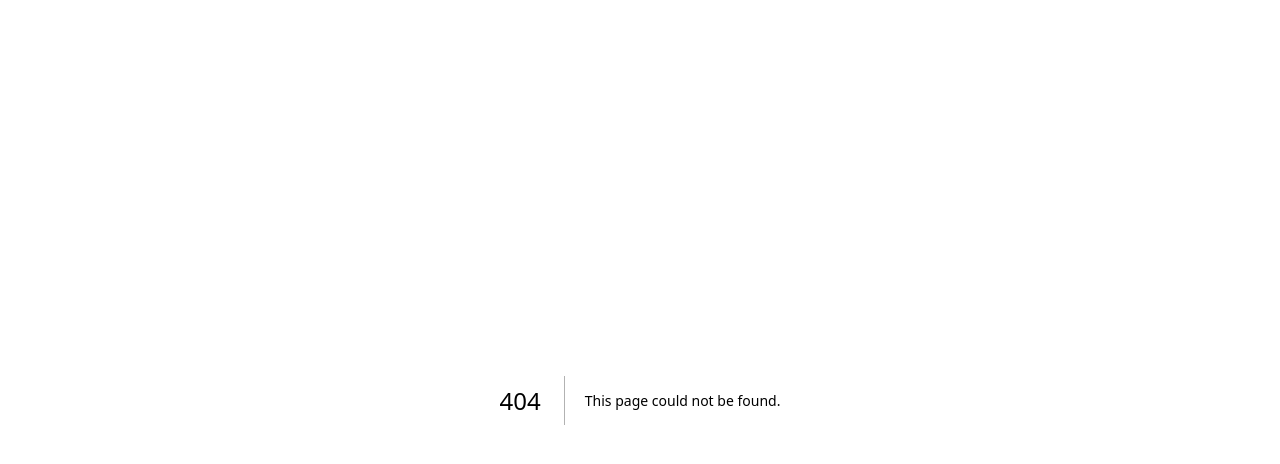
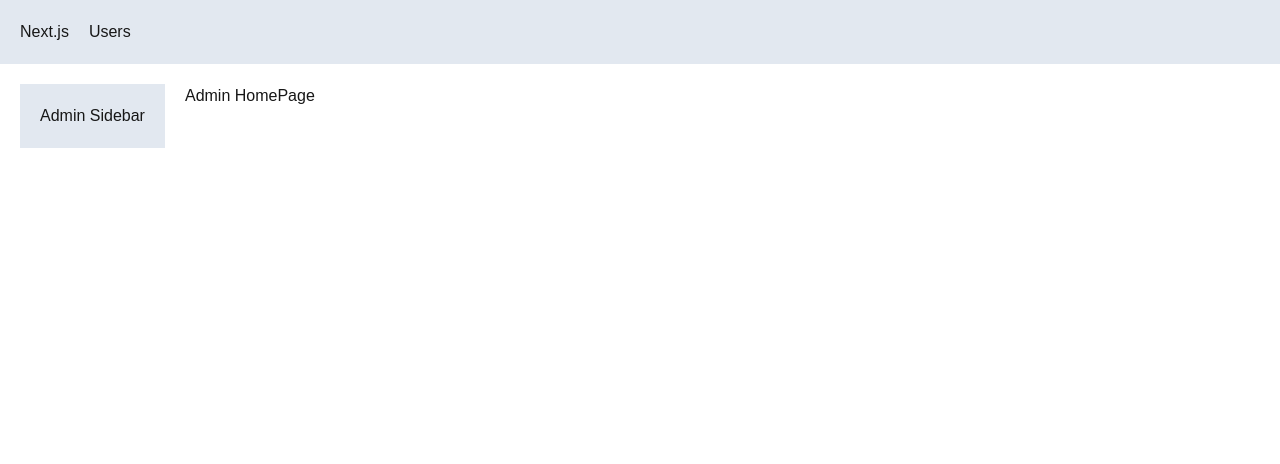
Before and after one commit to jinhajeong527/Next.js-Master-course, a Next.js app: page /admin in a window 1280 px wide. Before the commit this address had no page. Shown: the top 464 px of the page. Built offline with nearby package versions, Linux system fonts and the light colour scheme.

Commit message:
feat: add common UI for admin pages and overall pages utilizing layout.tsx

```diff
--- /dev/null
+++ b/app/NavBar.tsx
@@ -0,0 +1,13 @@
+import React from 'react';
+import Link from "next/link";
+
+const NavBar = () => {
+    return (
+        <div className='flex bg-slate-200 p-5'>
+            <Link href="/" className='mr-5'>Next.js</Link>
+            <Link href="users">Users</Link>
+        </div>
+    );
+};
+
+export default NavBar;
--- /dev/null
+++ b/app/admin/layout.tsx
@@ -0,0 +1,18 @@
+import React from 'react';
+
+interface Props {
+    children: React.ReactNode;
+}
+// We can implement common UI for all our admin pages
+const AdminLayout = ({children}: Props) => {
+    return (
+        // By default, the direction of flex is row
+        <div className='flex'>
+            <aside className='bg-slate-200 p-5 mr-5'>Admin Sidebar</aside>
+            {/*This can be any of the admin pages*/}
+            <div>{children}</div>
+        </div>
+    );
+};
+
+export default AdminLayout;
--- /dev/null
+++ b/app/admin/page.tsx
@@ -0,0 +1,9 @@
+import React from 'react';
+
+const AdminHomePage = () => {
+    return (
+        <div>Admin HomePage</div>
+    );
+};
+
+export default AdminHomePage;
--- a/app/layout.tsx
+++ b/app/layout.tsx
@@ -1,6 +1,7 @@
-import type { Metadata } from "next";
+import type {Metadata} from "next";
 import localFont from "next/font/local";
 import "./globals.css";
+import NavBar from "@/app/NavBar";
 
 const geistSans = localFont({
     src: "./fonts/GeistVF.woff",
@@ -18,6 +19,7 @@ export const metadata: Metadata = {
     description: "Generated by create next app",
 };
 
+// Root UI page defines common UI for all our pages
 export default function RootLayout({
                                        children,
                                    }: Readonly<{
@@ -25,10 +27,13 @@ export default function RootLayout({
 }>) {
     return (
         <html lang="en" data-theme="winter">
-      <body
-        className={`${geistSans.variable} ${geistMono.variable} antialiased`}
-      >
+        <body className={`${geistSans.variable} ${geistMono.variable} antialiased`}>
+        <NavBar/>
+        {/*For more semantic HTML*/}
+        <main className='p-5'>
+            {/*Children can be a page at run time*/}
             {children}
+        </main>
         </body>
         </html>
     );
--- a/app/users/page.tsx
+++ b/app/users/page.tsx
@@ -13,6 +13,7 @@ const UsersPage = async ({searchParams: {sortOrder}}: Props) => {
     // We have to do that in our pages
     return (
         <>
+            {/*By default, when we use Tailwind, our element are unstyled*/}
             <h1>Users</h1>
             <UserTable sortOrder={sortOrder} />
         </>
```
Lines whose indentation alone changed are shown as unchanged.
